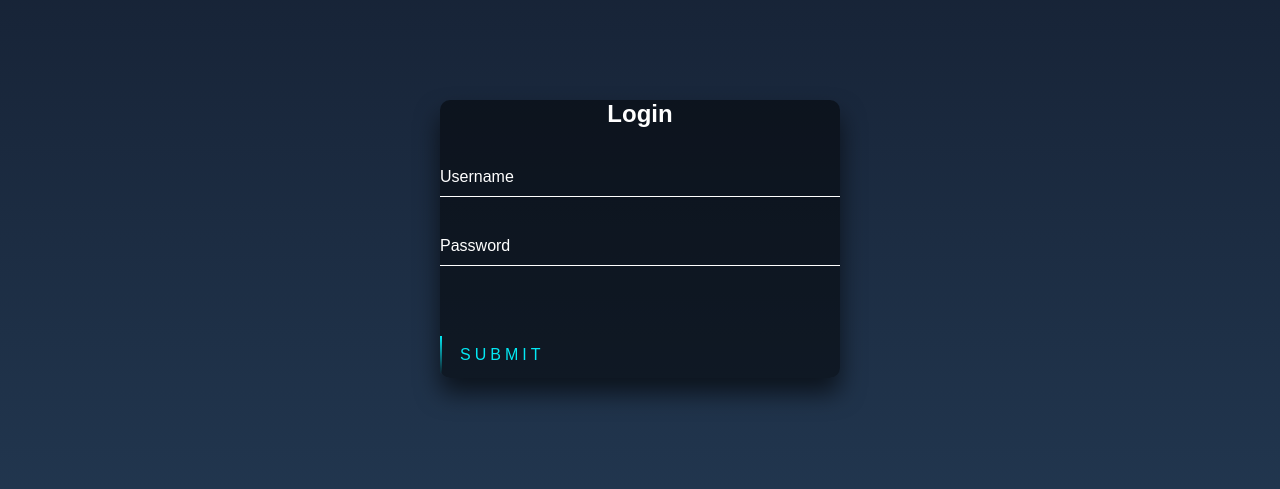
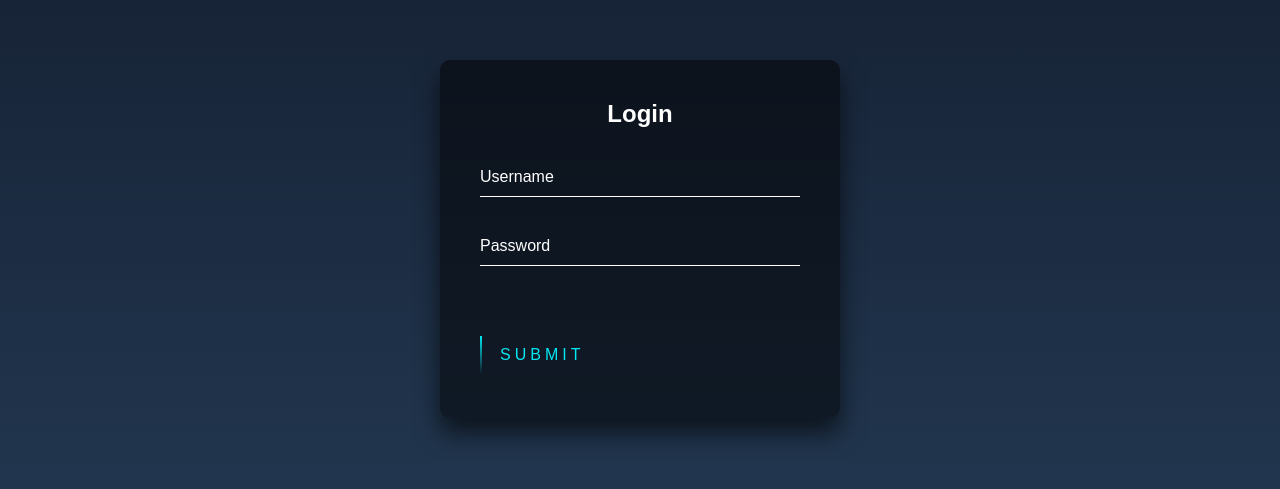
Before and after one commit to RaminEmrahov/Login-Form, a plain HTML site: page index.html in a window 1280 px wide. Shown: the part 161-650 px from the top of the page. Drawn offline with Linux system fonts and the light colour scheme.

Commit message:
adding file

```diff
--- a/style.css
+++ b/style.css
@@ -11,7 +11,7 @@ body {
   position: absolute;
   top: 50%;
   left: 50%;
-  width: 400px;git push
+  width: 400px;
   padding: 40px;
   transform: translate(-50%, -50%);
   background: rgba(0, 0, 0, 0.5);
```
